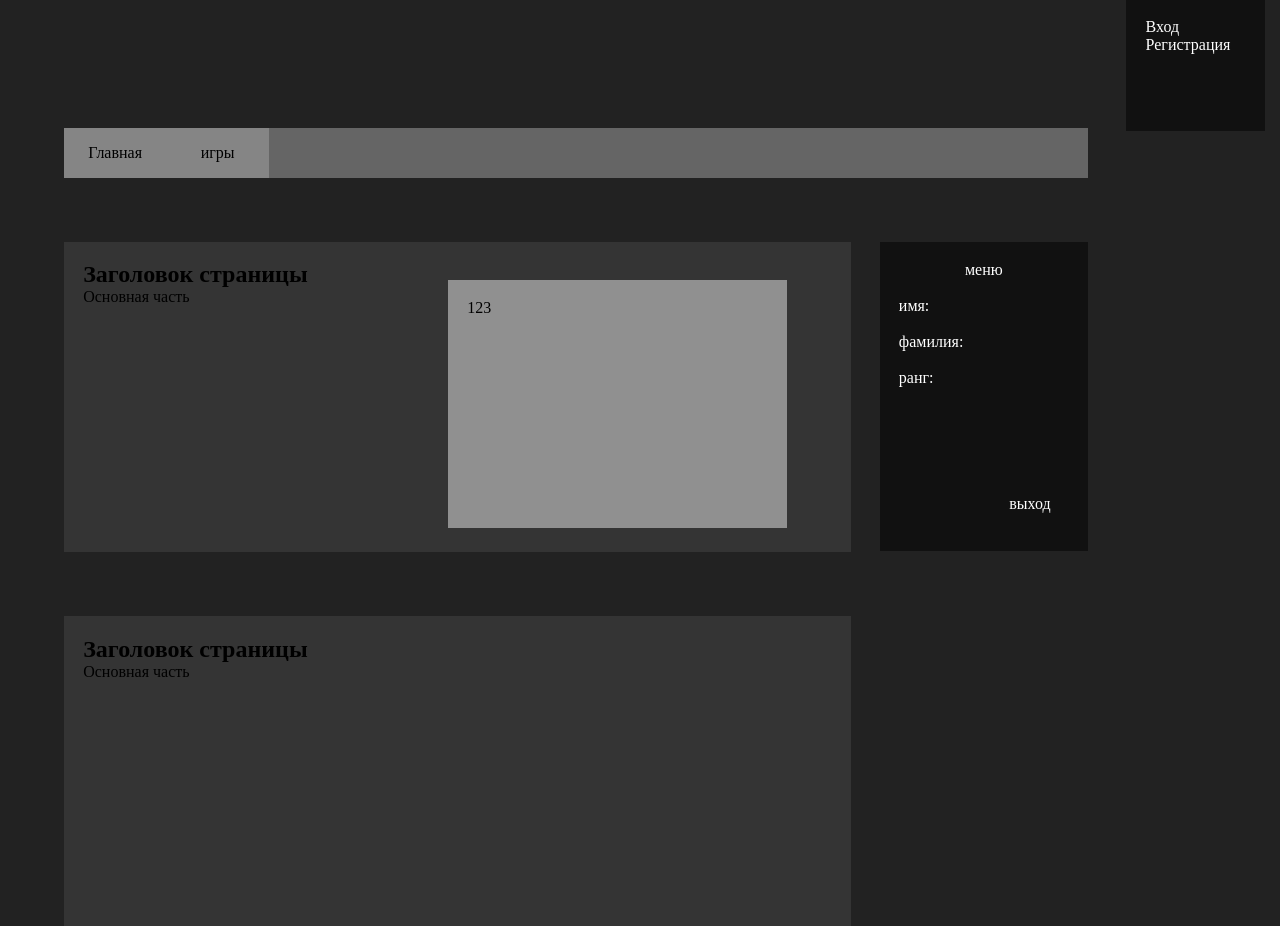
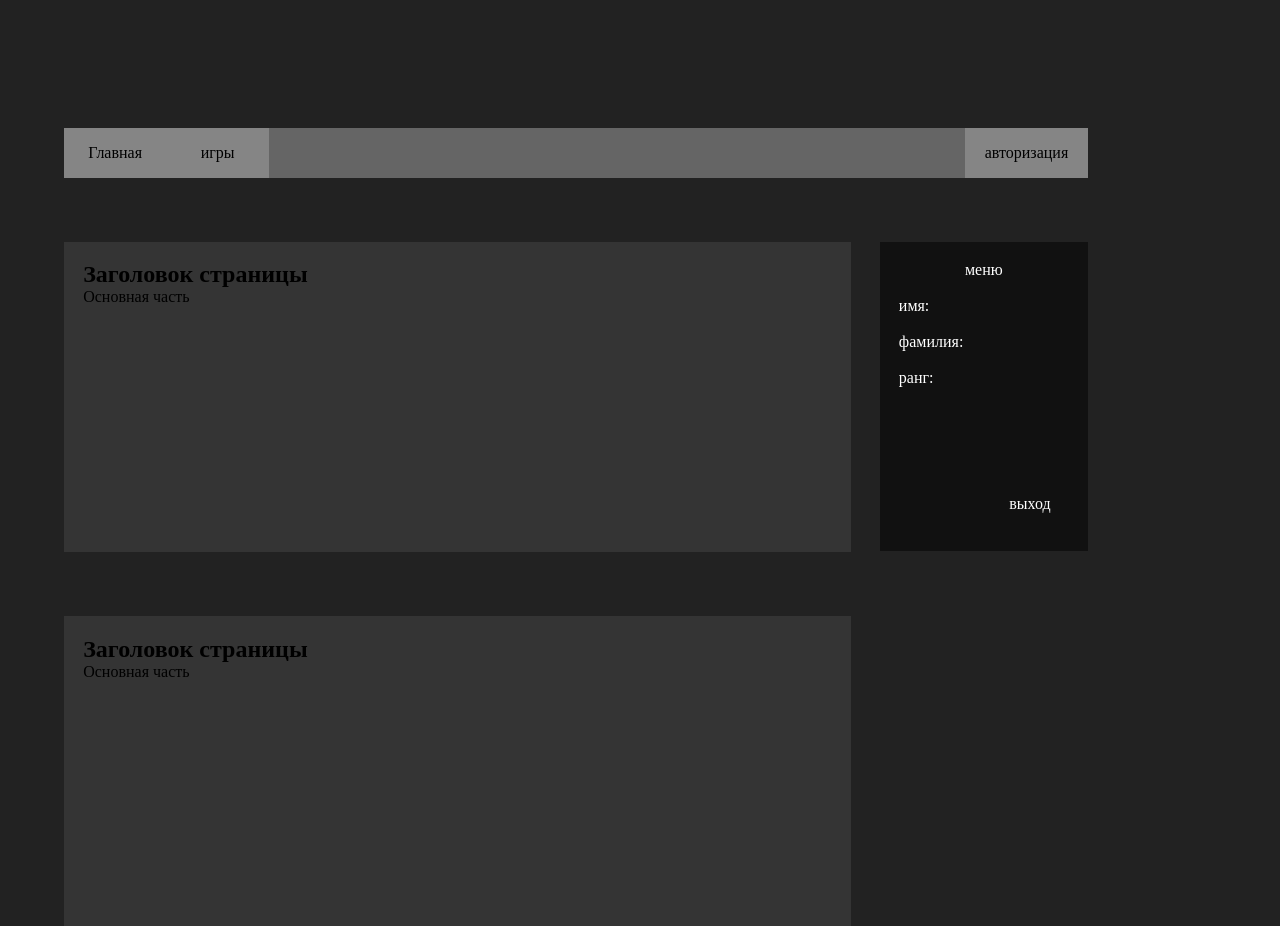
Before and after one commit to Queary/gameweb, a PHP site: page / in a window 1280 px wide. Shown: the top 926 px of the page. Run offline with PHP 8.4, Linux system fonts and the light colour scheme.

Commit message:
add button reg

```diff
--- a/css/css.css
+++ b/css/css.css
@@ -101,15 +101,3 @@ aside #v{
   margin-top: 5%;
   color: white;
 }
-#regist{
-  cursor:default;
-  height:calc( 123px - 29px);
-  width:calc(100px);
-  padding:1.5%;
-  position:absolute;
-  background-color: #111;
-  /* padding-top: 20px; */
-  margin-top: -14%;
-  margin-left:88%;
-  color: white;
-}
--- a/index.html
+++ b/index.html
@@ -11,10 +11,11 @@
       <ol>
         <li>Главная</li>
         <li onclick="next('page/games.html')">игры</li>
+        <li style="margin-left:68%;padding-left:1%;padding-right:1%;" onclick="show()">авторизация</li>
       </ol>
     </header>
     <div id="main">
-      <div id="window">
+      <div style="display:none;" id="window">
         <p>123</p>
       </div>
       <section>
@@ -36,10 +37,6 @@
         <h1>Заголовок страницы</h1>
         Основная часть
       </section>
-      <div id="regist">
-        <p>Вход</p>
-        <p>Регистрация</p>
-      </div>
       <section>
         <h1>Заголовок страницы</h1>
         Основная часть
```
